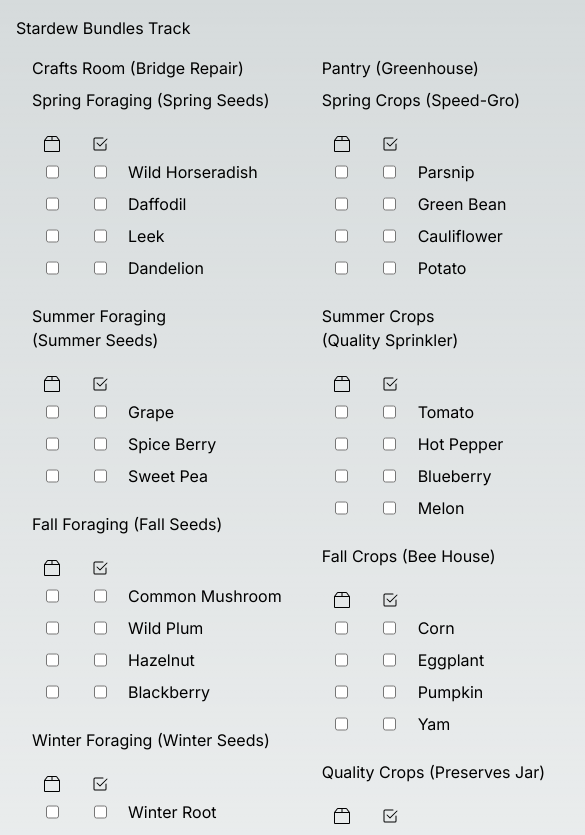
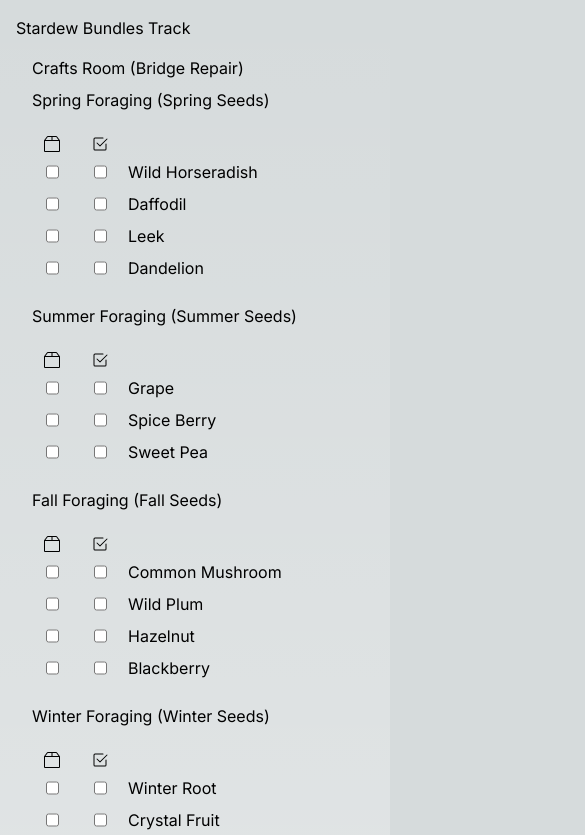
Before and after one commit to jashatton/portfolio, a Next.js app: page /sdvt in a window 390 px wide. Shown: the top 835 px of the page, 585 px wide, since content can reach past the window. Built offline with nearby package versions, Linux system fonts and the light colour scheme.

Commit message:
make it mobile friendly

```diff
--- a/src/app/sdvt/components/quest-list.tsx
+++ b/src/app/sdvt/components/quest-list.tsx
@@ -5,7 +5,7 @@
   const { quests } = useQuests()
 
   return (
-    <div className="flex gap-2">
+    <div className="flex flex-col md:flex-row gap-2">
       {
         quests.map((quest) => (
           <QuestCard key={quest.id} quest={quest} />
```
